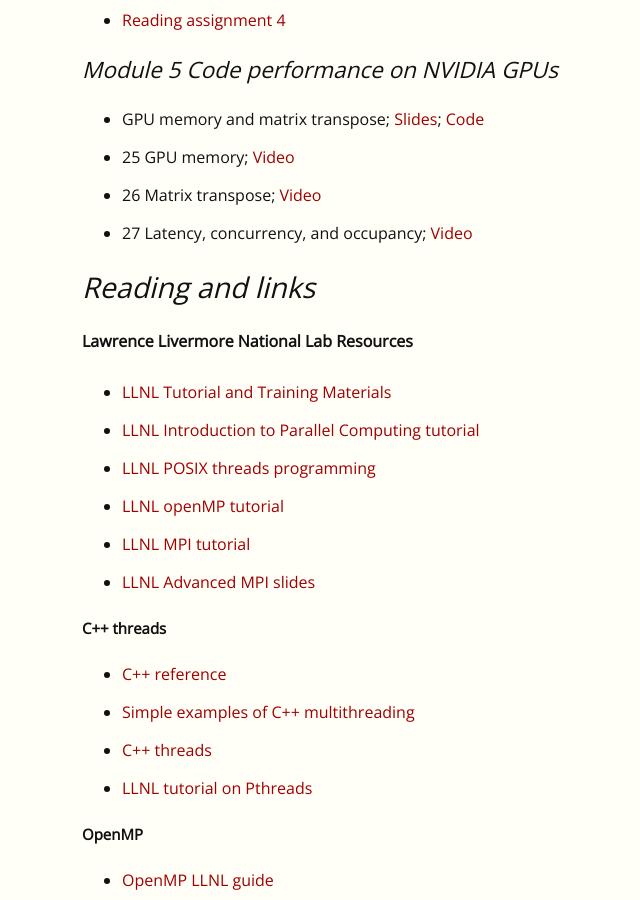
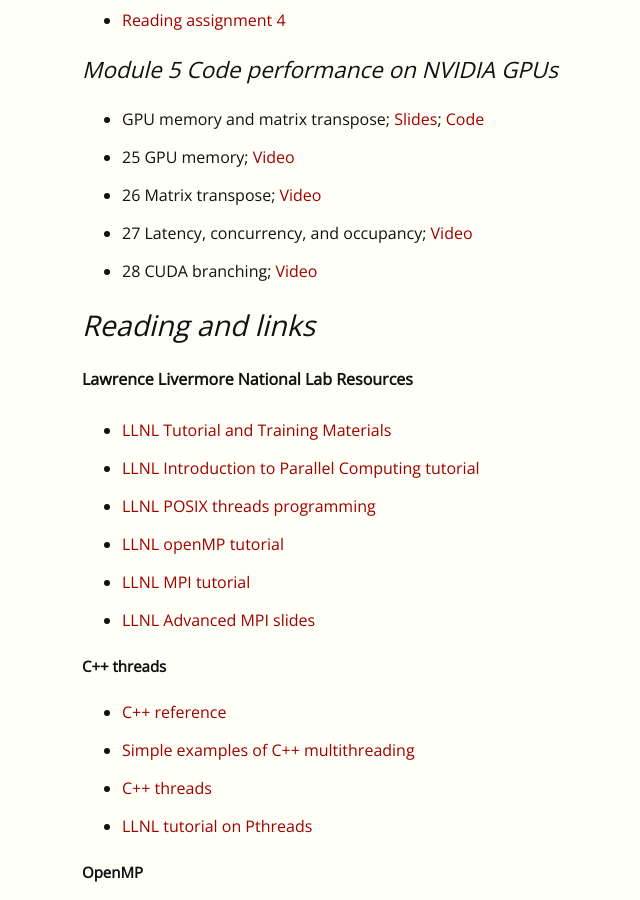
Before and after one commit to EricDarve/cme213-spring-2021, a Jekyll site: the page built from index.md, in a window 1280 px wide and 900 px high, scrolled down 2745 px. Shown: the whole window, without its empty margins (78-718 px from the left). Built offline with Jekyll 4.4.1, drawn with Linux system fonts in a browser that asks for light colours.

Commit message:
Video 28

```diff
--- a/index.md
+++ b/index.md
@@ -88,6 +88,7 @@
 - 25 GPU memory; [Video](https://stanford-pilot.hosted.panopto.com/Panopto/Pages/Viewer.aspx?id=a337c354-634b-4036-a2bd-ad120000d2dc)
 - 26 Matrix transpose; [Video](https://stanford-pilot.hosted.panopto.com/Panopto/Pages/Viewer.aspx?id=a2ae4f59-bdbb-4a67-a468-ad120023855e)
 - 27 Latency, concurrency, and occupancy; [Video](https://stanford-pilot.hosted.panopto.com/Panopto/Pages/Viewer.aspx?id=78a55dba-48a6-474b-bb69-ad13000fd03f)
+- 28 CUDA branching; [Video](https://stanford-pilot.hosted.panopto.com/Panopto/Pages/Viewer.aspx?id=bf1019a1-0440-4d70-951b-ad130028ef48)
 
 ## Reading and links
 
```
